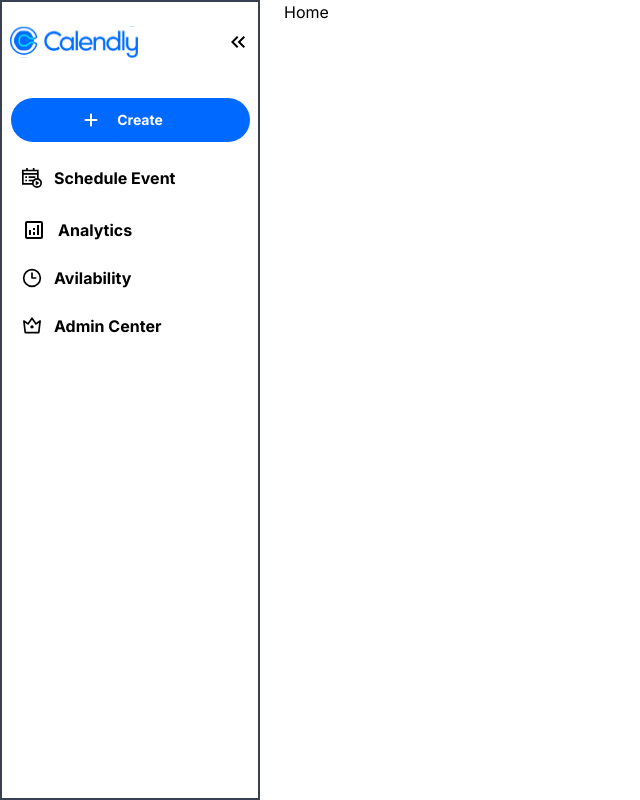
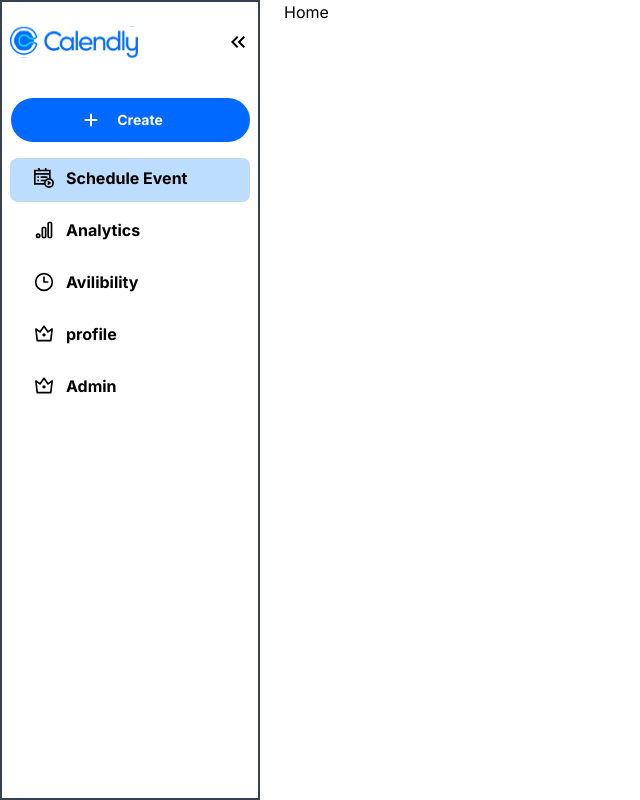
Before and after one commit to techloset/Ali-Raza-Calendly-App, a Next.js app: page /dash in a window 1280 px wide. Shown: the whole page, without its empty margins (0-640 px from the left). Built offline with nearby package versions, Linux system fonts and the light colour scheme.

Commit message:
Sidebar nav tag component created, and it works well and sidebar is responsive

```diff
--- /dev/null
+++ b/app/(components)/SidebarBtn.tsx
@@ -0,0 +1,37 @@
+import React, { useState } from "react";
+
+interface SidebarProps {
+  href: string;
+  icon: any;
+  page: string;
+  onClick: any;
+  pageIndex: string;
+  selectedDiv: string;
+}
+const SidebarBtn: React.FC<SidebarProps> = ({
+  href,
+  icon,
+  page,
+  onClick,
+  pageIndex,
+  selectedDiv,
+}: SidebarProps) => {
+  return (
+    <div
+      className={` hover:text-[#0069FF]   rounded-lg font-bold text-black h-[44px] ${
+        selectedDiv === pageIndex ? "bg-[#bdddff] text-[#0069FF]" : ""
+      }`}
+    >
+      <a
+        href={href}
+        className="py-2 flex ml-3 gap-3 items-center"
+        onClick={onClick}
+      >
+        {icon}
+        {page}
+      </a>
+    </div>
+  );
+};
+
+export default SidebarBtn;
--- a/app/(pages)/dash/page.tsx
+++ b/app/(pages)/dash/page.tsx
@@ -6,18 +6,20 @@
 import Button from "@/app/(components)/Button";
 import { FaPlus } from "react-icons/fa6";
 import { GrSchedulePlay } from "react-icons/gr";
-import { MdOutlineAnalytics } from "react-icons/md";
 import { LuClock3 } from "react-icons/lu";
 import { RiVipCrown2Line } from "react-icons/ri";
+import SidebarBtn from "@/app/(components)/SidebarBtn";
+import { TbBrandGoogleAnalytics } from "react-icons/tb";
 
 const Dash = ({ children }: any) => {
   const [sidebarOpen, setSidebarOpen] = useState(false);
   const [currentPage, setCurrentPage] = useState("home");
-  const [selectedDiv, setSelectedDiv] = useState("");
+  const [selectedDiv, setSelectedDiv] = useState("home");
   const toggleSidebar = () => {
     setSidebarOpen(!sidebarOpen);
   };
-  const handlePageChange = (page: any, divId: string) => {
+  const handlePageChange = (page: any, divId: string, e: any) => {
+    e.preventDefault();
     setCurrentPage(page);
     setSelectedDiv(divId);
   };
@@ -29,6 +31,10 @@
         return <div>page1</div>;
       case "page2":
         return <div>page2</div>;
+      case "page3":
+        return <div>page3</div>;
+      case "page4":
+        return <div>page4</div>;
       default:
         return <div>Home</div>;
     }
@@ -61,49 +67,69 @@
 
             {/* Nav bar start's here */}
             <nav className="mt-4 flex flex-col gap-2">
-              <div
-                className={` hover:text-[#0069FF]  rounded-lg font-bold text-black h-[44px] ${
-                  selectedDiv === "home" ? "bg-[#bdddff] text-[#0069FF]" : ""
-                }`}
-              >
-                <a
-                  href=""
-                  className="py-2 flex gap-3 items-center"
-                  onClick={() => handlePageChange("home", "home")}
-                >
-                  <GrSchedulePlay className="ml-3 w-5 h-5" />
-                  Schedule Event
-                </a>
+              <div>
+                <SidebarBtn
+                  icon={<GrSchedulePlay className="ml-3 w-5 h-5" />}
+                  href="/dash"
+                  onClick={(e: any) => {
+                    handlePageChange("home", "home", e);
+                  }}
+                  pageIndex={"home"}
+                  page="Schedule Event"
+                  selectedDiv={selectedDiv}
+                />
               </div>
-              <div className="hover:bg-[#d5e6f7] hover:text-[#0069FF]  rounded-lg font-bold text-black ">
-                <a
-                  href=""
-                  className="py-2 flex gap-3 items-center"
-                  onClick={() => handlePageChange("home", "home")}
-                >
-                  <MdOutlineAnalytics className="ml-3 w-6 h-6" />
-                  Analytics
-                </a>
+
+              <div>
+                <SidebarBtn
+                  icon={<TbBrandGoogleAnalytics className="ml-3 w-5 h-5" />}
+                  href="/dash"
+                  onClick={(e: any) => {
+                    handlePageChange("page1", "page1", e);
+                  }}
+                  pageIndex={"page1"}
+                  page="Analytics"
+                  selectedDiv={selectedDiv}
+                />
               </div>
-              <div className="hover:bg-[#d5e6f7] hover:text-[#0069FF]  rounded-lg font-bold text-black ">
-                <a
-                  href=""
-                  className="py-2 flex gap-3 items-center"
-                  onClick={() => handlePageChange("home", "home")}
-                >
-                  <LuClock3 className="ml-3 w-5 h-5" />
-                  Avilability
-                </a>
+
+              <div>
+                <SidebarBtn
+                  icon={<LuClock3 className="ml-3 w-5 h-5" />}
+                  href="/dash"
+                  onClick={(e: any) => {
+                    handlePageChange("page2", "page2", e);
+                  }}
+                  pageIndex={"page2"}
+                  page="Avilibility"
+                  selectedDiv={selectedDiv}
+                />
               </div>
-              <div className="hover:bg-[#d5e6f7] hover:text-[#0069FF]  rounded-lg font-bold text-black ">
-                <a
-                  href=""
-                  className="py-2 flex gap-3 items-center"
-                  onClick={() => handlePageChange("home", "home")}
-                >
-                  <RiVipCrown2Line className="ml-3 w-5 h-5" />
-                  Admin Center
-                </a>
+
+              <div>
+                <SidebarBtn
+                  icon={<RiVipCrown2Line className="ml-3 w-5 h-5" />}
+                  href="/dash"
+                  onClick={(e: any) => {
+                    handlePageChange("page4", "page4", e);
+                  }}
+                  pageIndex={"page4"}
+                  page="profile"
+                  selectedDiv={selectedDiv}
+                />
+              </div>
+
+              <div>
+                <SidebarBtn
+                  icon={<RiVipCrown2Line className="ml-3 w-5 h-5" />}
+                  href="/dash"
+                  onClick={(e: any) => {
+                    handlePageChange("page4", "page4", e);
+                  }}
+                  pageIndex={"page4"}
+                  page="Admin"
+                  selectedDiv={selectedDiv}
+                />
               </div>
             </nav>
           </div>
@@ -111,14 +137,12 @@
 
         {/* Content Area */}
         <div className="flex-1">
-          {/* Toggle Sidebar Button - Visible on Small Screens */}
           <button
             className="md:hidden fixed top-4 left-4 bg-gray-800 text-white px-4 py-2 rounded-lg z-10"
             onClick={toggleSidebar}
           >
             {sidebarOpen ? "Close Sidebar" : "Open Sidebar"}
           </button>
-
           {/* Content Placement */}
           <div className="md:ml-6">{renderPage()}</div>
         </div>
@@ -126,74 +150,4 @@
     </>
   );
 };
-
 export default Dash;
-
-// "use client";
-// import React, { useState } from "react";
-// import HomePage from "@/app/(pages)/availibility/page";
-// import Page1 from "@/app/(pages)/eventBooking/page";
-// import Page2 from "@/app/(pages)/scheduleEvent/page";
-
-// const Dash = () => {
-//   const [currentPage, setCurrentPage] = useState("home");
-
-//   const handlePageChange = (page: any) => {
-//     setCurrentPage(page);
-//   };
-
-//   // Render the current page based on the currentPage state
-//   const renderPage = () => {
-//     switch (currentPage) {
-//       case "home":
-//         return <HomePage />;
-//       case "page1":
-//         return <Page1 />;
-//       case "page2":
-//         return <Page2 />;
-//       default:
-//         return <HomePage />;
-//     }
-//   };
-
-//   return (
-//     <>
-//       <div className="flex h-screen">
-//         {/* Sidebar */}
-//         <div className="fixed left-0 top-0 h-full bg-gray-800 text-white w-[260px] transition-transform duration-500 ease-in-out overflow-y-auto md:translate-x-0 md:static md:bg-transparent md:text-black">
-//           <div className="p-4">
-//             <h2 className="text-2xl font-bold">Sidebar</h2>
-//             <nav className="mt-4">
-//               <a
-//                 href="#"
-//                 onClick={() => handlePageChange("home")}
-//                 className="block py-2 hover:text-gray-400"
-//               >
-//                 Home
-//               </a>
-//               <a
-//                 href="#"
-//                 onClick={() => handlePageChange("page1")}
-//                 className="block py-2 hover:text-gray-400"
-//               >
-//                 Page 1
-//               </a>
-//               <a
-//                 href="#"
-//                 onClick={() => handlePageChange("page2")}
-//                 className="block py-2 hover:text-gray-400"
-//               >
-//                 Page 2
-//               </a>
-//             </nav>
-//           </div>
-//         </div>
-
-//         {/* Content Area */}
-//         <div className="flex-1 md:ml-60"> {renderPage()} </div>
-//       </div>
-//     </>
-//   );
-// };
-
-// export default Dash;
```
